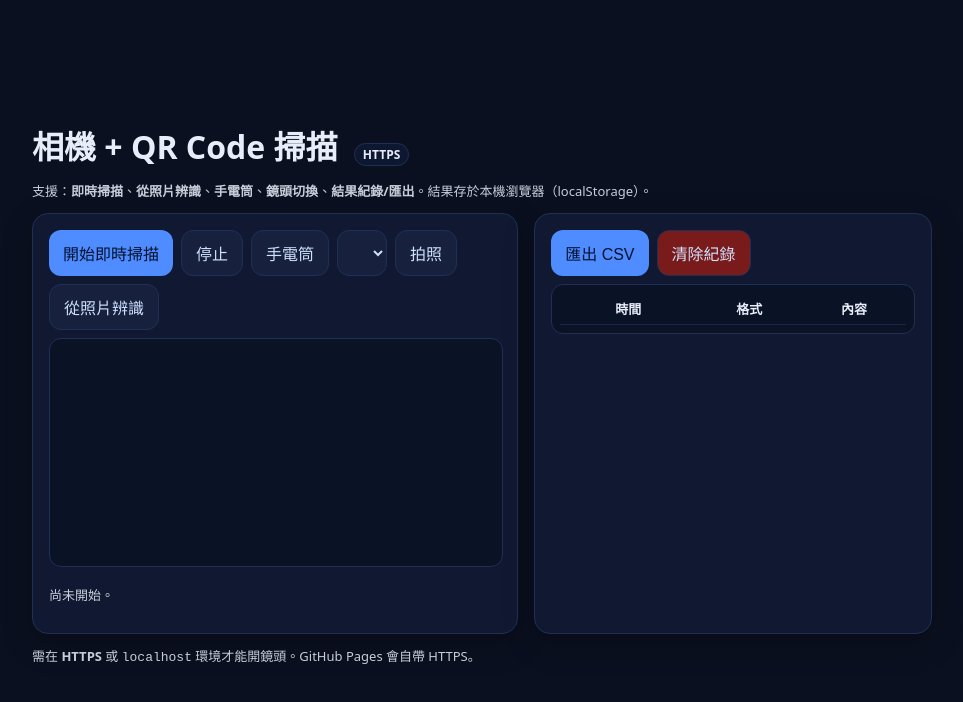
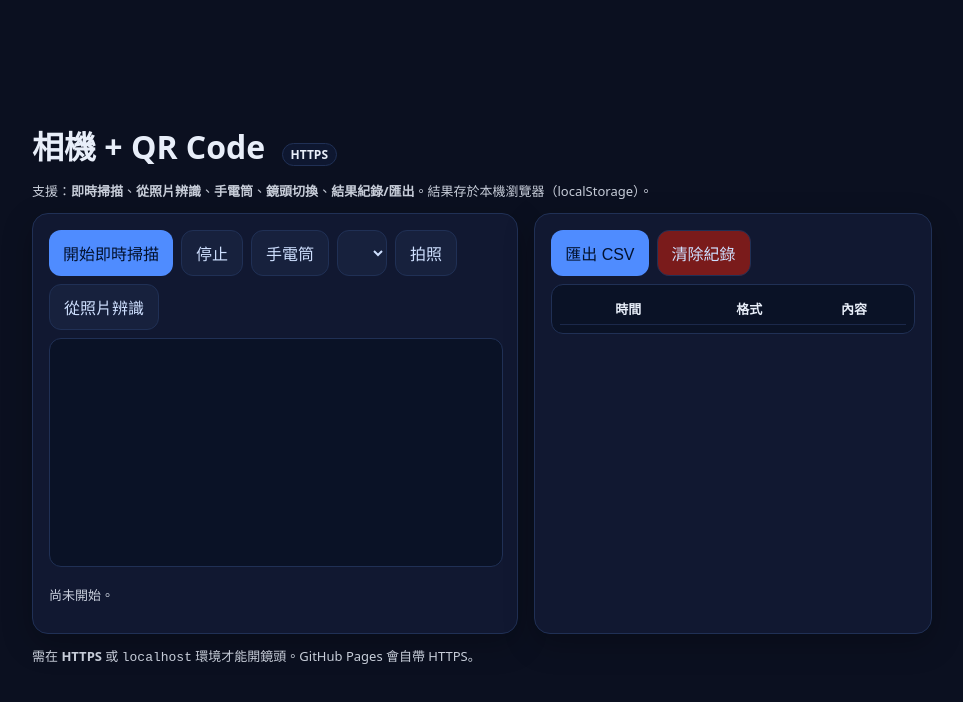
Before and after one commit to WendyHsuArc/camera_demo, a plain HTML site: page index.html in a window 1280 px wide. Shown: the whole page, without its empty margins (158-1121 px from the left). Drawn offline with nearby package versions, Linux system fonts and the light colour scheme.

Commit message:
Update index.html

```diff
--- a/index.html
+++ b/index.html
@@ -31,7 +31,7 @@
 </head>
 <body>
   <div class="wrap">
-    <h1>相機 + QR Code 掃描 <span id="httpsBadge" class="badge" hidden>HTTPS</span></h1>
+    <h1>相機 + QR Code <span id="httpsBadge" class="badge" hidden>HTTPS</span></h1>
     <p class="hint">支援：<b>即時掃描</b>、<b>從照片辨識</b>、<b>手電筒</b>、<b>鏡頭切換</b>、<b>結果紀錄/匯出</b>。結果存於本機瀏覽器（localStorage）。</p>
 
     <div class="grid">
```
